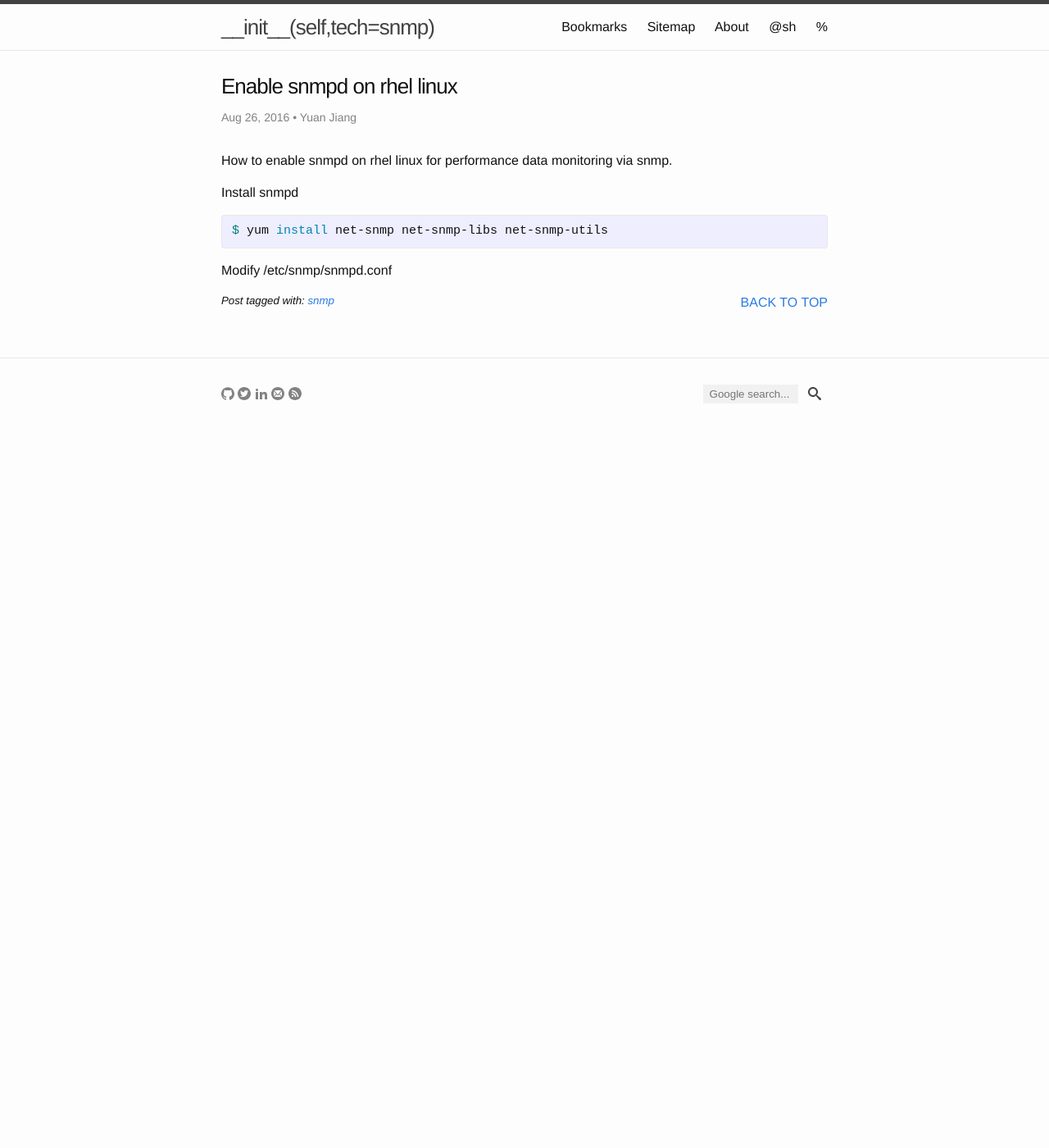
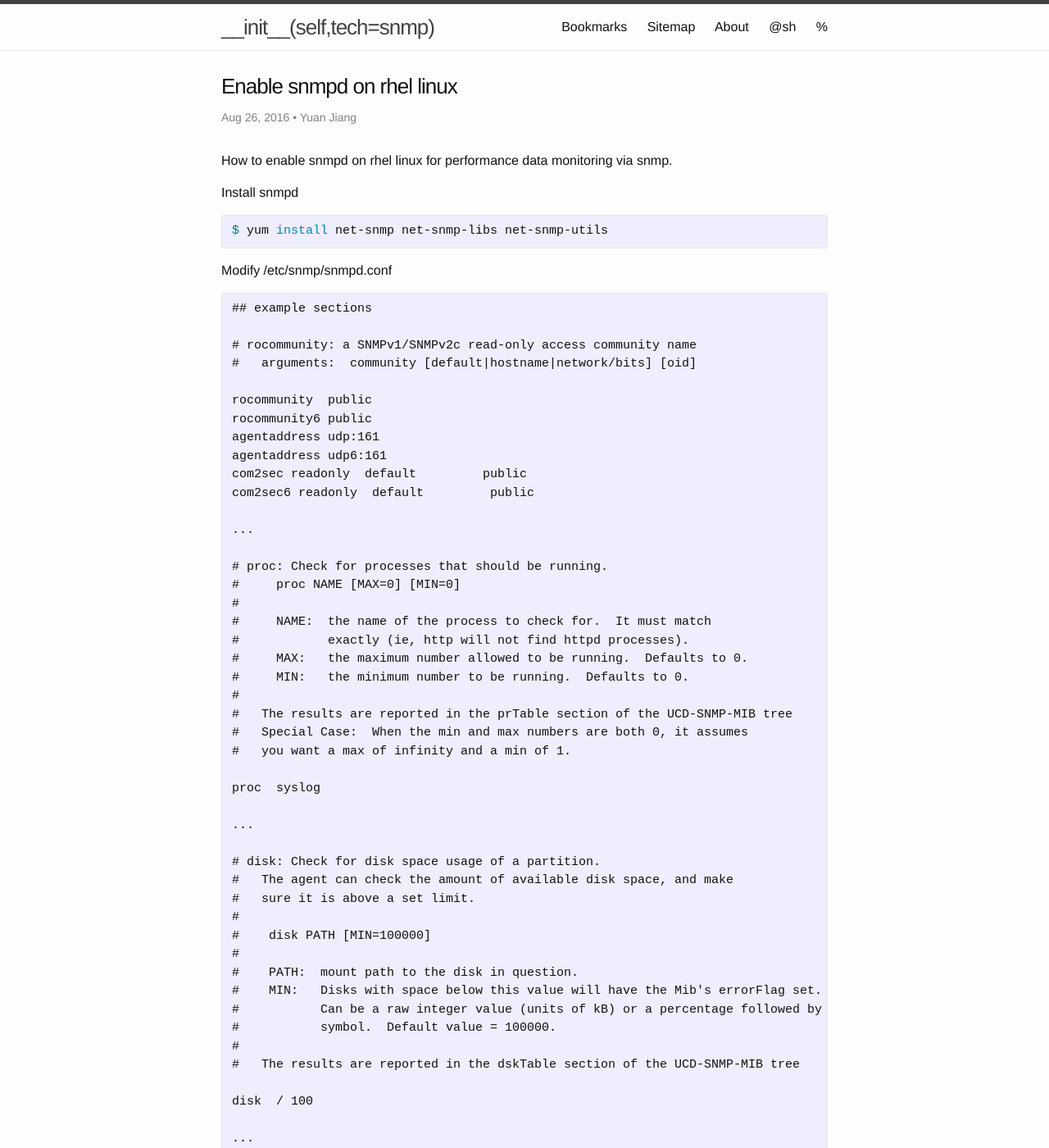
Before and after one commit to yuan-jiang/yuan-jiang.github.io, a Jekyll site: the page built from _posts/2016-08-26-enable-snmpd-on-rhel-linux.md, in a window 1280 px wide and 1400 px high. Shown: the whole window at 82% size. Built offline with Jekyll 4.4.1, drawn with Linux system fonts in a browser that asks for light colours; comment, search, counter and statistics services are not loaded; some of the changed text lies outside the part shown.

Commit message:
Update 2016-08-26-enable-snmpd-on-rhel-linux.md

```diff
--- a/_posts/2016-08-26-enable-snmpd-on-rhel-linux.md
+++ b/_posts/2016-08-26-enable-snmpd-on-rhel-linux.md
@@ -15,4 +15,90 @@ $ yum install net-snmp net-snmp-libs net-snmp-utils
 
 Modify /etc/snmp/snmpd.conf
 {% highlight text %}
+## example sections
+
+# rocommunity: a SNMPv1/SNMPv2c read-only access community name
+#   arguments:  community [default|hostname|network/bits] [oid]
+
+rocommunity  public
+rocommunity6 public
+agentaddress udp:161
+agentaddress udp6:161
+com2sec readonly  default         public
+com2sec6 readonly  default         public
+
+...
+
+# proc: Check for processes that should be running.
+#     proc NAME [MAX=0] [MIN=0]
+#
+#     NAME:  the name of the process to check for.  It must match
+#            exactly (ie, http will not find httpd processes).
+#     MAX:   the maximum number allowed to be running.  Defaults to 0.
+#     MIN:   the minimum number to be running.  Defaults to 0.
+#
+#   The results are reported in the prTable section of the UCD-SNMP-MIB tree
+#   Special Case:  When the min and max numbers are both 0, it assumes
+#   you want a max of infinity and a min of 1.
+
+proc  syslog
+
+...
+
+# disk: Check for disk space usage of a partition.
+#   The agent can check the amount of available disk space, and make
+#   sure it is above a set limit.
+#
+#    disk PATH [MIN=100000]
+#
+#    PATH:  mount path to the disk in question.
+#    MIN:   Disks with space below this value will have the Mib's errorFlag set.
+#           Can be a raw integer value (units of kB) or a percentage followed by the %
+#           symbol.  Default value = 100000.
+#
+#   The results are reported in the dskTable section of the UCD-SNMP-MIB tree
+
+disk  / 100
+
+...
+
+# load: Check for unreasonable load average values.
+#   Watch the load average levels on the machine.
+#
+#    load [1MAX=12.0] [5MAX=12.0] [15MAX=12.0]
+#
+#    1MAX:   If the 1 minute load average is above this limit at query
+#            time, the errorFlag will be set.
+#    5MAX:   Similar, but for 5 min average.
+#    15MAX:  Similar, but for 15 min average.
+#
+#   The results are reported in the laTable section of the UCD-SNMP-MIB tree
+
+load  90 80 70
+
+swap 1
+
+...
+
 {% endhighlight %}
+
+Start/stop/restart snmpd
+{% highlight bash %}
+$ service snmpd start/status/stop/restart
+or
+$ /etc/init.d/snmpd start/stop/status/restart
+{% endhighlight %}
+
+Troubleshooting
+{% highlight bash %}
+$ service snmpd status
+$ snmpd dead but subsys locked
+
+# possible solutions:
+- reinstall net-snmp
+- remove /var/lock/subsys/snmpd
+- check /var/log/messages
+- check if snmp port(161) is available
+{% endhighlight %}
+
+See reference at: [Monitoring Performance with Net-SNMP](https://access.redhat.com/documentation/en-US/Red_Hat_Enterprise_Linux/6/html/Deployment_Guide/sect-System_Monitoring_Tools-Net-SNMP.html)
```
